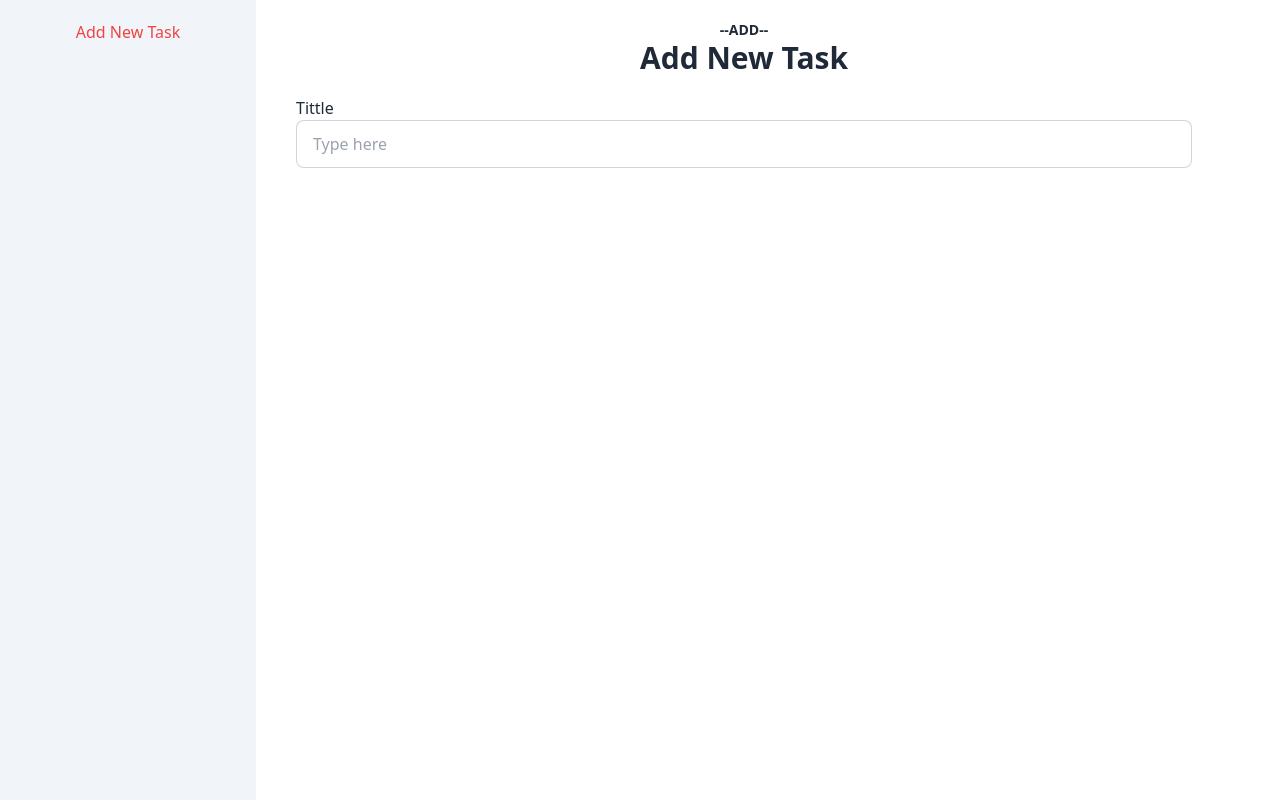
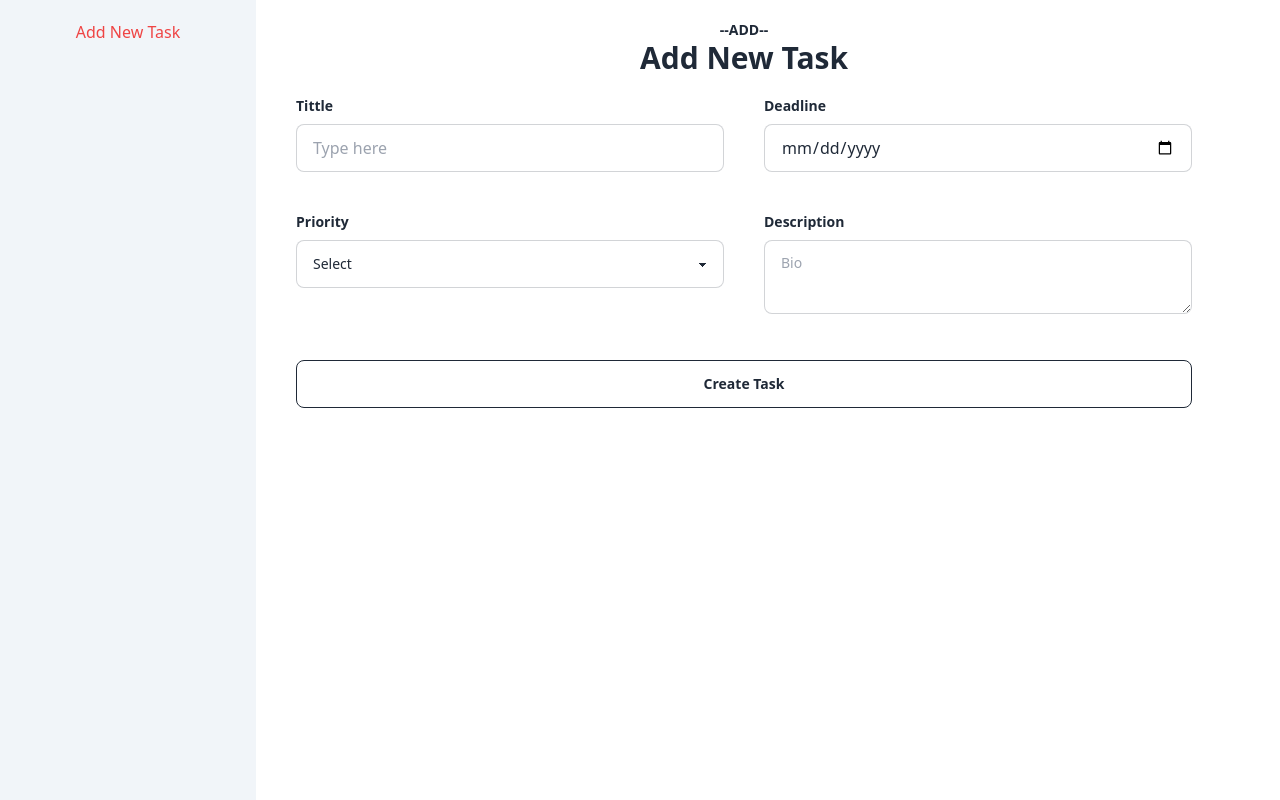
Before and after one commit to tanjilahamed99/SloveIt-clinet, a React (Vite) app: page /dashboard/addTask in a window 1280 px wide. Built offline with nearby package versions, Linux system fonts and the light colour scheme; no server answers.

Commit message:
axios and add task route added

```diff
--- a/package.json
+++ b/package.json
@@ -10,6 +10,7 @@
     "preview": "vite preview"
   },
   "dependencies": {
+    "axios": "^1.6.2",
     "firebase": "^10.7.1",
     "react": "^18.2.0",
     "react-dom": "^18.2.0",
--- /dev/null
+++ b/src/Hooks/AxiosPublic/useAXiosPublic.jsx
@@ -0,0 +1,11 @@
+import axios from 'axios';
+
+const instance = axios.create({
+    baseURL: 'http://localhost:5000'
+});
+
+const useAXiosPublic = () => {
+    return instance
+};
+
+export default useAXiosPublic;
--- a/src/Pages/Dashboard/AddTask/AddTask.jsx
+++ b/src/Pages/Dashboard/AddTask/AddTask.jsx
@@ -1,14 +1,43 @@
+import { useForm } from "react-hook-form";
 import SectionTittle from "../../../Shared/SectionTittle";
 
 const AddTask = () => {
+    const { register, handleSubmit } = useForm()
+
+    const onSubmit = (data) => {
+
+
+
+        console.log(data)
+    }
+
+
     return (
         <div>
             <SectionTittle subTittle={"ADD"} tittle={"Add New Task"}></SectionTittle>
-            <form>
+            <form onSubmit={handleSubmit(onSubmit)} className="grid grid-cols-2 gap-10">
                 <div>
-                    <h2 className="text-medium">Tittle</h2>
-                    <input type="text" placeholder="Type here" className="input input-bordered w-full" />
+                    <h2 className="text-sm font-bold mb-2">Tittle</h2>
+                    <input type="text" {...register("tittle")} placeholder="Type here" className="input input-bordered w-full" />
                 </div>
+                <div>
+                    <h2 className="text-sm font-bold mb-2">Deadline</h2>
+                    <input {...register("deadline")} type="date" placeholder="Type here" className="input input-bordered w-full" />
+                </div>
+                <div>
+                    <h2 className="text-sm font-bold mb-2">Priority</h2>
+                    <select {...register("priority")} className="select select-bordered w-full">
+                        <option disabled selected>Select</option>
+                        <option>low</option>
+                        <option>Moderate</option>
+                        <option>High</option>
+                    </select>
+                </div>
+                <div className="">
+                    <h2 className="text-sm font-bold mb-2">Description</h2>
+                    <textarea {...register("desc")} className="textarea textarea-bordered w-full" placeholder="Bio"></textarea>
+                </div>
+                <button type="submit" className="btn btn-outline col-span-2">Create Task</button>
             </form>
         </div>
     );
```
Also changed, not shown: 1 other file (tests, documents, lock files or other folders).
